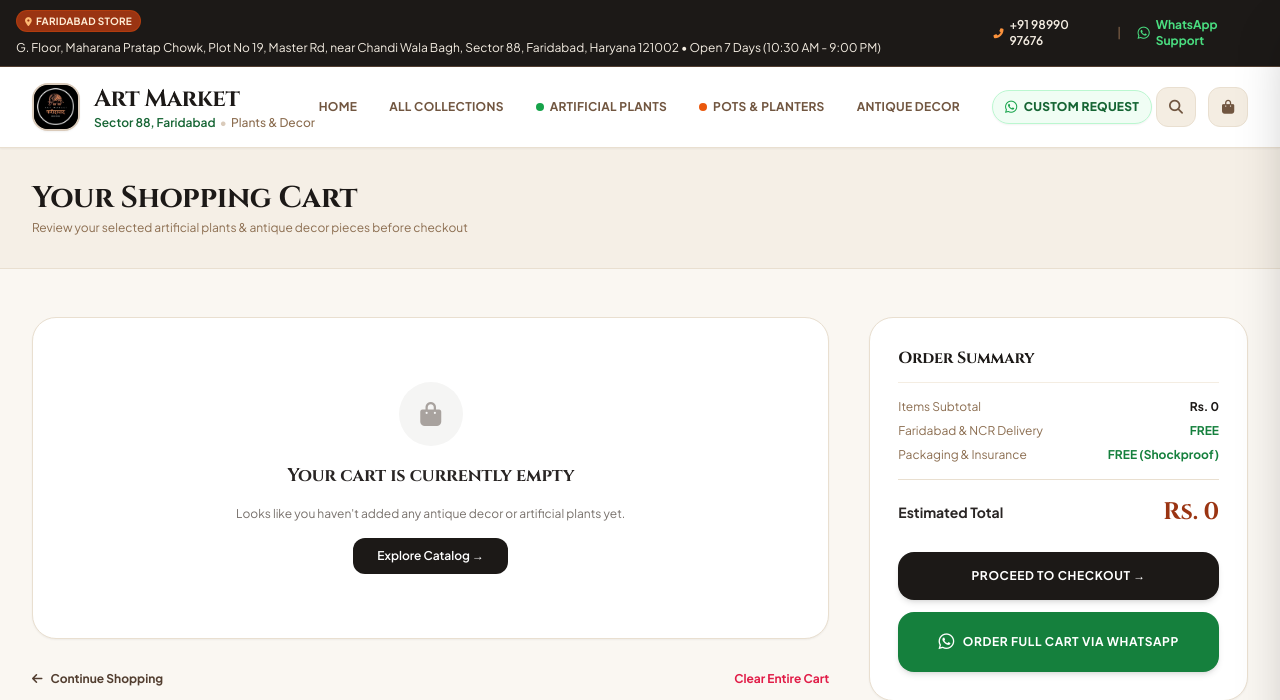
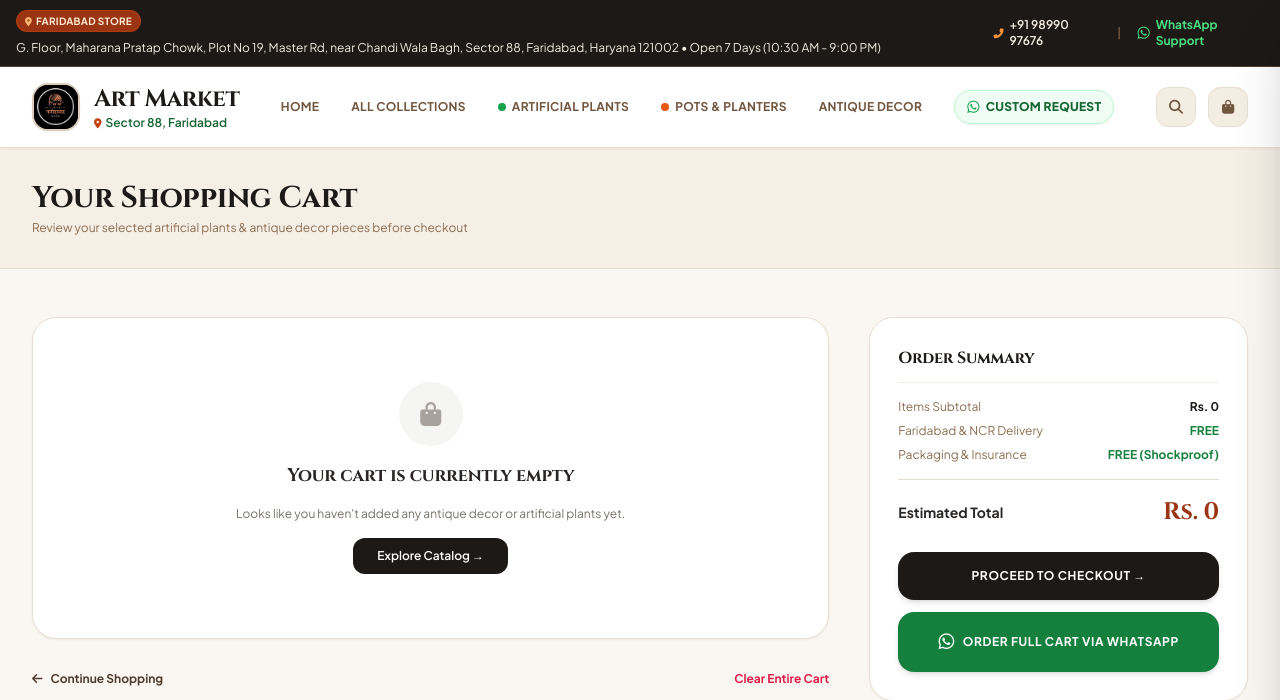
Before and after one commit to Kirti-Chaprana07/art-market-faridabad, a Django app: page /cart/ in a window 1280 px wide. Shown: the top 700 px of the page. Run offline with Django 5.2, Linux system fonts and the light colour scheme; some libraries are stand-ins or nearby versions; some web fonts are replaced.

Commit message:
Link Sector 88 under Art Market to Google Maps and remove Plants & Decor subtitle

```diff
--- a/templates/base.html
+++ b/templates/base.html
@@ -114,21 +114,20 @@
             <div class="flex items-center justify-between h-20">
 
                 <!-- BRAND LOGO & CLEAN PROPORTIONAL NAME -->
-                <a href="{% url 'home' %}" class="flex items-center gap-3.5 group">
-                    <div class="w-12 h-12 sm:w-13 sm:h-13 rounded-2xl overflow-hidden shadow-sm border-2 border-sand-300 group-hover:border-terracotta-700 transition-all bg-walnut-950 flex-shrink-0 flex items-center justify-center">
+                <div class="flex items-center gap-3.5">
+                    <a href="{% url 'home' %}" class="w-12 h-12 sm:w-13 sm:h-13 rounded-2xl overflow-hidden shadow-sm border-2 border-sand-300 hover:border-terracotta-700 transition-all bg-walnut-950 flex-shrink-0 flex items-center justify-center group">
                         <img src="/static/images/logo.jpg" alt="{{ STORE_NAME }} Logo" class="w-full h-full object-cover group-hover:scale-105 transition-transform duration-300" onerror="this.onerror=null; this.src='https://images.unsplash.com/photo-1606744888344-498238f01777?auto=format&fit=crop&w=150&q=80';">
+                    </a>
+                    <div class="flex flex-col justify-center">
+                        <a href="{% url 'home' %}" class="font-cinzel text-xl sm:text-2xl font-bold tracking-tight text-walnut-950 hover:text-terracotta-800 transition-colors leading-tight">
+                            Art Market
+                        </a>
+                        <a href="https://maps.google.com/?q=Maharana+Pratap+Chowk+Plot+19+Sector+88+Faridabad" target="_blank" class="text-[11px] sm:text-xs font-semibold text-forest-800 hover:text-forest-600 hover:underline tracking-normal flex items-center gap-1 transition-colors" title="View Sector 88 Location on Google Maps">
+                            <i class="fas fa-map-marker-alt text-[10px] text-terracotta-700"></i>
+                            <span>Sector 88, Faridabad</span>
+                        </a>
                     </div>
-                    <div class="flex flex-col justify-center">
-                        <span class="font-cinzel text-xl sm:text-2xl font-bold tracking-tight text-walnut-950 group-hover:text-terracotta-800 transition-colors leading-tight">
-                            Art Market
-                        </span>
-                        <span class="text-[11px] sm:text-xs font-semibold text-forest-800 tracking-normal flex items-center gap-1">
-                            <span>Sector 88, Faridabad</span>
-                            <span class="text-sand-300">&bull;</span>
-                            <span class="text-walnut-600 font-medium">Plants &amp; Decor</span>
-                        </span>
-                    </div>
-                </a>
+                </div>
 
                 <!-- DESKTOP NAVIGATION -->
                 <nav class="hidden lg:flex items-center gap-6 xl:gap-8 text-xs font-bold text-walnut-700 uppercase tracking-wide">
@@ -176,8 +175,11 @@
             <div class="flex items-center gap-3 pb-3 border-b border-sand-100">
                 <img src="/static/images/logo.jpg" alt="Logo" class="w-10 h-10 rounded-xl object-cover border border-sand-300">
                 <div>
-                    <span class="font-cinzel font-bold text-walnut-950 block leading-tight">Art Market</span>
-                    <span class="text-[11px] text-forest-800 font-semibold">Maharana Pratap Chowk, Sector 88</span>
+                    <a href="{% url 'home' %}" class="font-cinzel font-bold text-walnut-950 block leading-tight hover:text-terracotta-800">Art Market</a>
+                    <a href="https://maps.google.com/?q=Maharana+Pratap+Chowk+Plot+19+Sector+88+Faridabad" target="_blank" class="text-[11px] text-forest-800 font-semibold hover:underline flex items-center gap-1">
+                        <i class="fas fa-map-marker-alt text-[10px] text-terracotta-700"></i>
+                        <span>Sector 88, Faridabad</span>
+                    </a>
                 </div>
             </div>
             <div class="space-y-1 text-xs font-bold uppercase tracking-wider">
```
